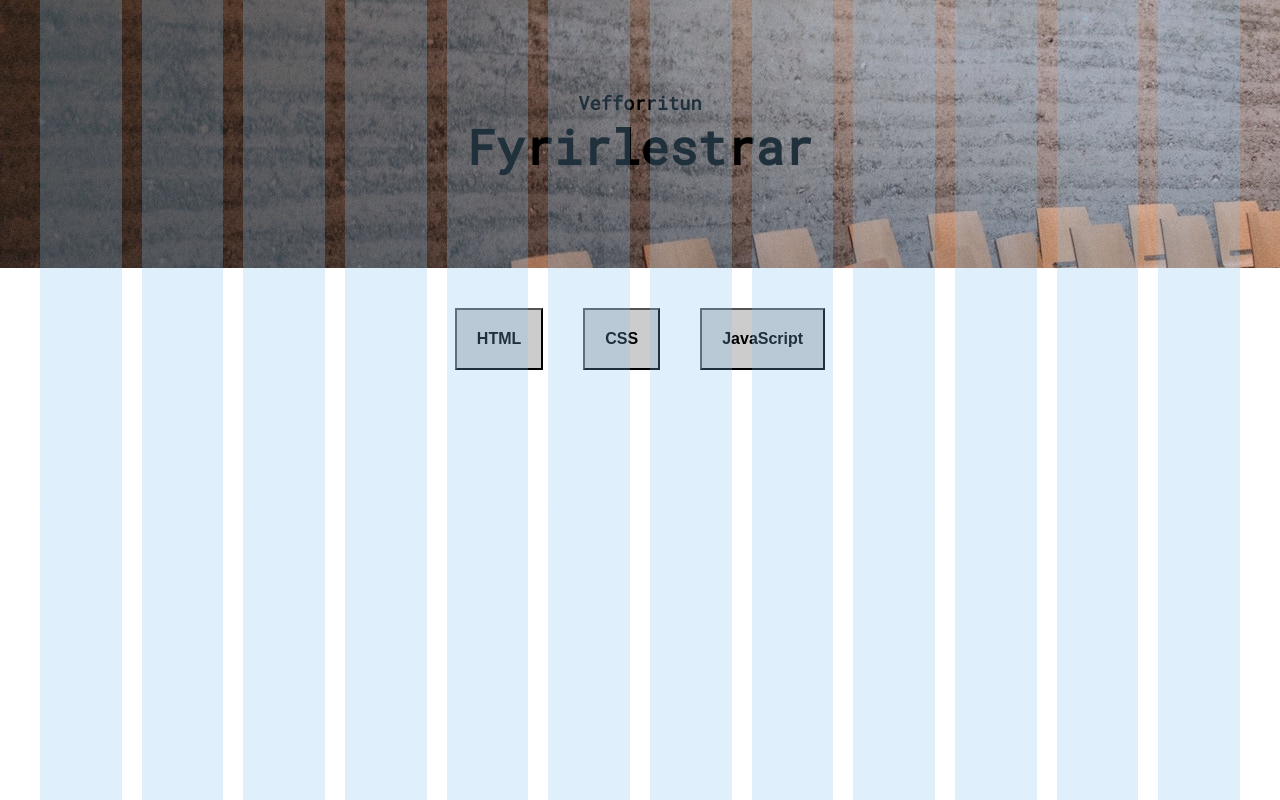
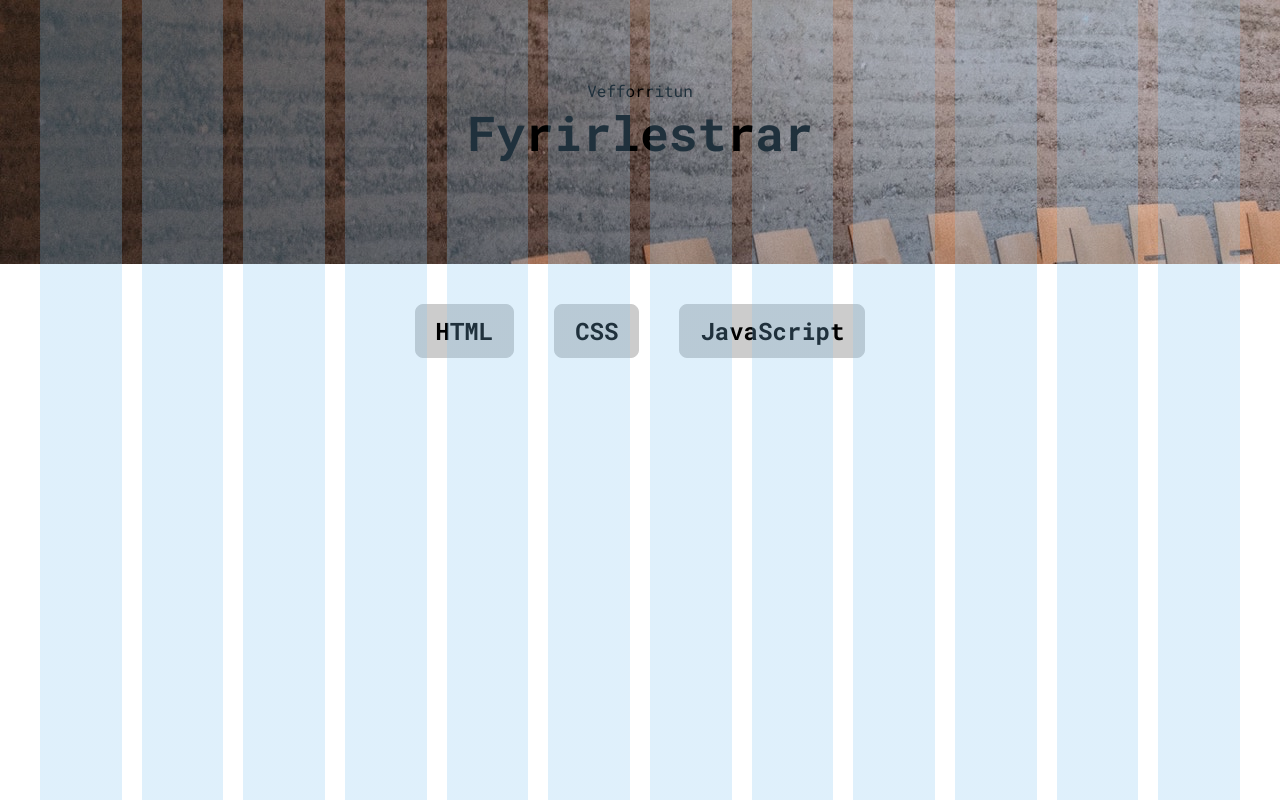
Before and after one commit to ClassyChameleon/vef1-2019-h2, a website: page index.html in a window 1280 px wide. Drawn offline with nearby package versions, Linux system fonts and the light colour scheme; files that its build step writes are made by us from their sources; files whose address does not match are found by name.

Commit message:
Header tilbúin, nema sjá comment í header.scss. Buttons tilbúnir

```diff
--- a/index.html
+++ b/index.html
@@ -4,22 +4,27 @@
   <meta charset="utf-8">
   <title>Hópverkefni 2</title>
 
+  <link href="https://fonts.googleapis.com/css?family=Lora:400,700|Roboto+Mono:400,700&display=swap" rel="stylesheet">
   <link rel="stylesheet" href="dist/styles.css">
   <link rel="stylesheet" href="grid.css">
 </head>
 <body>
 
-  <header class="valmynd">
-    <div class="valmynd__efni">
-      <h3 class="title title__h3 valmynd__row"> Vefforritun </h3>
-      <h1 class="title title__h1 valmynd__row"> Fyrirlestrar </h1>
+  <header class="header">
+    <div class="header__row">
+      <div class="header__content">
+        <h3 class="header__undertitle"> Vefforritun </h3>
+        <h1 class="header__title"> Fyrirlestrar </h1>
+      </div>
     </div>
   </header>
 
   <div class="buttons">
-    <button class="button"> HTML </button>
-    <button class="button"> CSS </button>
-    <button class="button"> JavaScript </button>
+    <div class="buttons__row">
+      <button class="button"> HTML </button>
+      <button class="button"> CSS </button>
+      <button class="button"> JavaScript </button>
+    </div>
   </div>
 
 </body>
--- /dev/null
+++ b/src/styles/button.scss
@@ -0,0 +1,33 @@
+@import "config";
+
+.button {
+  display: inline-block;
+
+  max-width: 250px;
+  padding: 10px 20px;
+  margin: 0 20px;
+
+  font-family: $font-heading;
+  font-size: 1.5rem;
+  font-weight: bold;
+
+  color: #000;
+  text-align: center;
+  text-decoration: none;
+
+  cursor: pointer;
+
+  background-color: $color-4;
+
+  border: 1px solid $color-4;
+  border-radius: 8px;
+
+  transition:
+    background-color $transition,
+    border-color $transition;
+
+  &:hover {
+    background-color: $color-2;
+    border-color: $color-2;
+  }
+}
--- a/src/styles/buttons.scss
+++ b/src/styles/buttons.scss
@@ -3,24 +3,14 @@
 .buttons {
   margin: 0 auto;
   max-width: $max-width;
-  padding-left: $gutter;
-  padding-right: $gutter;
-  padding-top: $gutter*2;
-  padding-bottom: $gutter*2;
-  display: flex;
-  flex-direction: row;
-  justify-content: center;
-  @media (min-width: $max-width) {
-    padding-right: 0;
-    padding-left: 0;
+
+  @media (max-width: $max-width - 1) {
+    padding-right: $gutter;
+    padding-left: $gutter;
+  }
+
+  &__row {
+    @include row;
+    justify-content: center;
   }
 }
-.button {
-  margin-left: $gutter;
-  margin-right: $gutter;
-  padding: $gutter;
-  font-size: 16px;
-  font-weight: bold;
-
-  background-color: #ccc;
-}
--- a/src/styles/config.scss
+++ b/src/styles/config.scss
@@ -11,7 +11,7 @@
 $color-8: #cc9694;
 
 $font-main: 'Lora', 'Times new roman', serif;
-$font-title: 'Roboto Mono', 'Courier New', monospace;
+$font-heading: 'Roboto Mono', 'Courier New', monospace;
 
 $transition: 300ms ease-in-out;
 
--- a/src/styles/header.scss
+++ b/src/styles/header.scss
@@ -1,22 +1,41 @@
 @import "config";
 
-.valmynd {
-  background: url(../../img/header.jpg);
-  &__efni {
+.header {
+  // það þarf að gera background-image í javascript því það eru mismunandi myndir fyrir hvern fyrirlestur
+  background-image: url(../../img/header.jpg);
+
+  margin-bottom: $gutter * 2;
+
+  &__content {
+    display: flex;
+    max-width: $max-width;
     margin: 0 auto;
-    max-width: $max-width;
-    padding-left: $gutter;
-    padding-right: $gutter;
-    padding-top: $gutter*4.5;
-    padding-bottom: $gutter*4.5;
-    @media (min-width: $max-width) {
-      padding-right: 0;
-      padding-left: 0;
-    }
+    flex-direction: column;
+
+    margin-top: $gutter * 4;
+    margin-bottom: $gutter * 4;
   }
+
+  &__title {
+    margin-bottom: $gutter;
+
+    font-family: $font-heading;
+    font-size: 3rem;
+    font-weight: bold;
+
+    text-align: center;
+  }
+
+  &__undertitle {
+    font-family: $font-heading;
+    font-size: 1rem;
+    font-weight: normal;
+
+    text-align: center;
+  }
+
   &__row {
-    display: flex;
-    flex-flow: row wrap;
-    justify-content: center;
+    @include row;
+    flex-wrap: wrap;
   }
 }
--- a/src/styles/styles.scss
+++ b/src/styles/styles.scss
@@ -1,5 +1,4 @@
 @import "config";
-@import url('https://fonts.googleapis.com/css?family=Lora|Roboto+Mono&display=swap');
 
 * {
   padding: 0;
@@ -26,13 +25,7 @@
   opacity: 0.6;
 }
 
-.title {
-  font-family: $font-title;
-  &__h1 {
-    font-size: 3em;
-  }
-}
-
 // TODO import
 @import "header";
+@import "button";
 @import "buttons";
```
